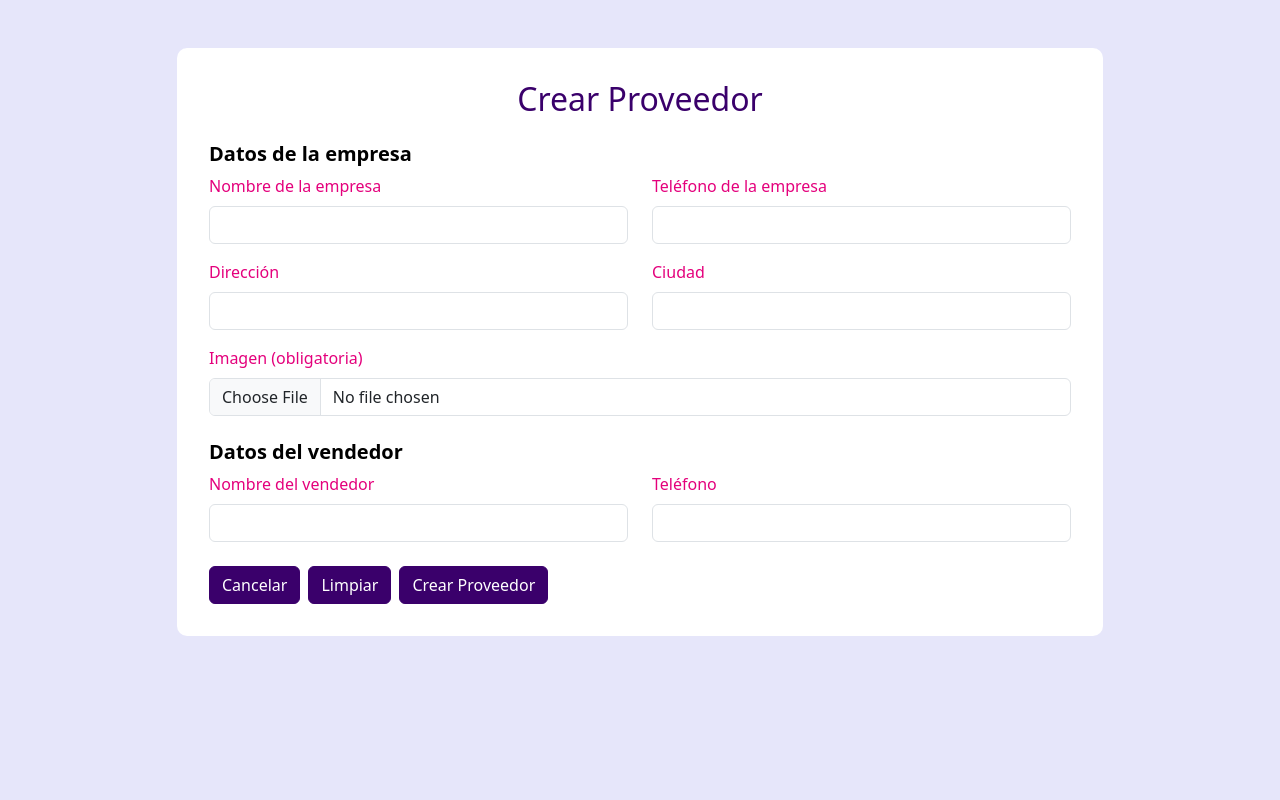
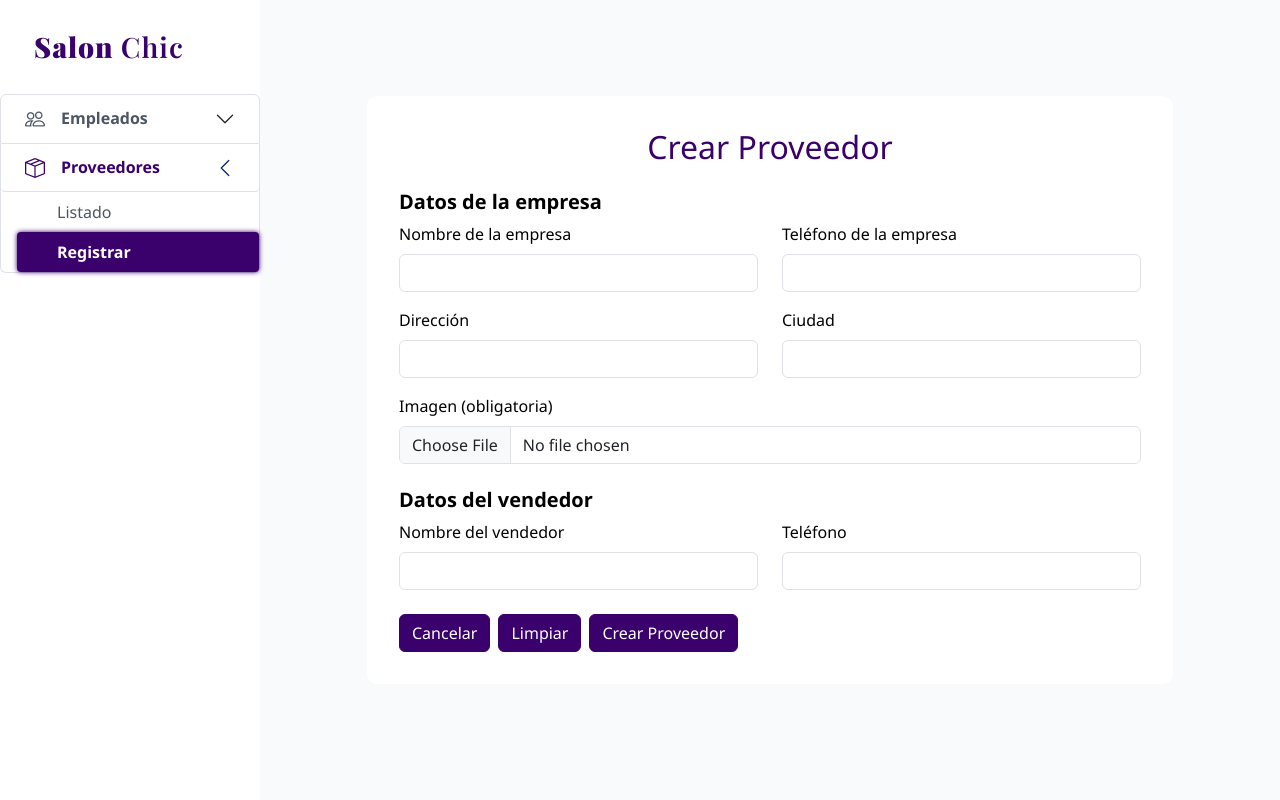
Before and after one commit to fernandaaguilar44/Salon_chic, a Laravel app: page /proveedores/create in a window 1280 px wide. Run offline with Laravel 12, Linux system fonts and the light colour scheme; data that the repository does not hold is empty.

Commit message:
Guardar cambios en el main

```diff
--- a/resources/views/empleados/show.blade.php
+++ b/resources/views/empleados/show.blade.php
@@ -54,6 +54,12 @@
     </style>
 </head>
 <body>
+@include('layouts.slider')
+<div class="container-fluid py-5">
+    <div class="row justify-content-center">
+        <div class="col-12 col-lg-10">
+        </div>
+    </div>
 
 <div class="container mt-5">
     <h2 class="mb-4 text-center" style="color: #4B0082;">Detalles del empleado</h2>
--- /dev/null
+++ b/resources/views/layouts/slider.blade.php
@@ -0,0 +1,291 @@
+<link href="https://fonts.googleapis.com/css2?family=Playfair+Display:wght@600;900&display=swap" rel="stylesheet">
+
+<button id="toggleBtn" class="btn-toggle d-lg-none" aria-label="Abrir menú" onclick="toggleSidebar()">
+    <i class="bi bi-list"></i>
+</button>
+
+<nav id="sidebar" class="sidebar">
+    <div class="sidebar-header">
+        <a href="" class="logo-text">Salon <span>Chic</span></a>
+        <button class="btn-close d-lg-none" aria-label="Cerrar menú" onclick="toggleSidebar()">
+            <i class="bi bi-x-lg"></i>
+        </button>
+    </div>
+
+    <div class="accordion" id="sidebarAccordion">
+        <div class="accordion-item">
+            <h2 class="accordion-header" id="headingEmpleados">
+                <button
+                    class="accordion-button {{ request()->routeIs('empleados.*') ? '' : 'collapsed' }}"
+                    type="button" data-bs-toggle="collapse" data-bs-target="#empleadosMenu"
+                    aria-expanded="{{ request()->routeIs('empleados.*') ? 'true' : 'false' }}"
+                    aria-controls="empleadosMenu">
+                    <i class="bi bi-people me-2"></i> Empleados
+                </button>
+            </h2>
+            <div id="empleadosMenu" class="accordion-collapse collapse {{ request()->routeIs('empleados.*') ? 'show' : '' }}" aria-labelledby="headingEmpleados" data-bs-parent="#sidebarAccordion">
+                <ul class="nav flex-column ps-3 mb-0">
+                    <li class="nav-item">
+                        <a href="{{ route('empleados.index') }}" class="nav-link {{ request()->routeIs('empleados.index') ? 'active' : '' }}">
+                            Listado
+                        </a>
+                    </li>
+                    <li class="nav-item">
+                        <a href="{{ route('empleados.create') }}" class="nav-link {{ request()->routeIs('empleados.create') ? 'active' : '' }}">
+                            Registrar
+                        </a>
+                    </li>
+                </ul>
+            </div>
+        </div>
+
+        <div class="accordion-item">
+            <h2 class="accordion-header" id="headingProveedores">
+                <button
+                    class="accordion-button {{ request()->routeIs('proveedores.*') ? '' : 'collapsed' }}"
+                    type="button" data-bs-toggle="collapse" data-bs-target="#proveedoresMenu"
+                    aria-expanded="{{ request()->routeIs('proveedores.*') ? 'true' : 'false' }}"
+                    aria-controls="proveedoresMenu">
+                    <i class="bi bi-box-seam me-2"></i> Proveedores
+                </button>
+            </h2>
+            <div id="proveedoresMenu" class="accordion-collapse collapse {{ request()->routeIs('proveedores.*') ? 'show' : '' }}" aria-labelledby="headingProveedores" data-bs-parent="#sidebarAccordion">
+                <ul class="nav flex-column ps-3 mb-0">
+                    <li class="nav-item">
+                        <a href="{{ route('proveedores.index') }}" class="nav-link {{ request()->routeIs('proveedores.index') ? 'active' : '' }}">
+                            Listado
+                        </a>
+                    </li>
+                    <li class="nav-item">
+                        <a href="{{ route('proveedores.create') }}" class="nav-link {{ request()->routeIs('proveedores.create') ? 'active' : '' }}">
+                            Registrar
+                        </a>
+                    </li>
+                </ul>
+            </div>
+        </div>
+    </div>
+</nav>
+
+<style>
+    :root {
+        --primary-color: #4b5563;
+        --accent-color: #3a006b;
+        --accent-color-hover: #3a006b;
+        --background-color: #f9fafb;
+        --sidebar-bg: #ffffff;
+        --text-color: #374151;
+        --text-active: #3a006b;
+    }
+
+    body {
+        margin: 0;
+        font-family: 'Segoe UI', Tahoma, Geneva, Verdana, sans-serif;
+        background-color: var(--background-color);
+        color: var(--text-color);
+    }
+
+    .logo-text {
+        font-size: 1.75rem;
+        font-weight: 900;
+        background: linear-gradient(90deg, #3a006b, #3a006b);
+        -webkit-background-clip: text;
+        -webkit-text-fill-color: transparent;
+        text-decoration: none;
+        font-family: 'Playfair Display', serif;
+        letter-spacing: 1px;
+        transition: transform 0.2s ease-in-out;
+        display: inline-block;
+        padding: 10px;
+    }
+
+    .logo-text:hover {
+        transform: scale(1.05);
+    }
+
+    .logo-text span {
+        color: var(--primary-color);
+        font-weight: 600;
+    }
+
+
+
+    .btn-toggle {
+        position: fixed;
+        top: 1rem;
+        left: 1rem;
+        background: var(--accent-color);
+        border: none;
+        color: white;
+        padding: 0.5rem 0.7rem;
+        font-size: 1.5rem;
+        border-radius: 0.35rem;
+        cursor: pointer;
+        z-index: 1100;
+        transition: background-color 0.2s;
+    }
+    .btn-toggle:hover,
+    .btn-toggle:focus {
+        background: var(--accent-color-hover);
+        outline: none;
+        box-shadow: 0 0 0 3px var(--accent-color);
+    }
+
+    .sidebar {
+        position: fixed;
+        top: 0;
+        left: 0;
+        width: 260px;
+        height: 100vh;
+        background: var(--sidebar-bg);
+        box-shadow: 2px 0 8px rgb(0 0 0 / 0.1);
+        padding: 1rem 0;
+        transform: translateX(-100%);
+        transition: transform 0.3s ease-in-out;
+        z-index: 1099;
+        display: flex;
+        flex-direction: column;
+    }
+    .sidebar.open {
+        transform: translateX(0);
+        z-index: 1200;
+    }
+
+    .sidebar-header {
+        padding: 0 1.5rem;
+        display: flex;
+        align-items: center;
+        justify-content: space-between;
+        margin-bottom: 1rem;
+    }
+    .sidebar-header h3 {
+        font-weight: 700;
+        font-size: 1.25rem;
+        color: var(--primary-color);
+        margin: 0;
+    }
+    .btn-close {
+        background: none;
+        border: none;
+        font-size: 1.5rem;
+        color: var(--primary-color);
+        cursor: pointer;
+        transition: color 0.2s;
+    }
+    .btn-close:hover,
+    .btn-close:focus {
+        color: var(--accent-color);
+        outline: none;
+        box-shadow: 0 0 0 3px var(--accent-color);
+    }
+
+    .accordion-button {
+        background: none !important;
+        border: none !important;
+        padding: 0.75rem 1.5rem;
+        font-size: 1rem;
+        font-weight: 600;
+        color: var(--primary-color);
+        display: flex;
+        align-items: center;
+        gap: 0.5rem;
+        border-radius: 0.25rem;
+        transition: background-color 0.15s, color 0.15s;
+    }
+    .accordion-button.collapsed {
+        color: var(--primary-color);
+    }
+    .accordion-button:not(.collapsed) {
+        background-color: var(--background-color);
+        color: var(--accent-color);
+        font-weight: 700;
+    }
+    .accordion-button:hover {
+        background-color: #ede9fe;
+        color: var(--accent-color-hover);
+    }
+    .accordion-button::after {
+        filter: none !important;
+        transition: transform 0.3s ease;
+    }
+    .accordion-button:not(.collapsed)::after {
+        transform: rotate(90deg);
+    }
+    .accordion-button:focus {
+        outline: none;
+        box-shadow: 0 0 0 3px var(--accent-color);
+    }
+
+    .nav-link {
+        display: block;
+        padding: 0.5rem 2.5rem;
+        font-weight: 500;
+        color: var(--primary-color);
+        text-decoration: none;
+        border-radius: 0.25rem;
+        transition: background-color 0.15s, color 0.15s;
+    }
+    .nav-link:hover {
+        background-color: #ede9fe;
+        color: var(--accent-color-hover);
+    }
+    .nav-link.active {
+        background-color: var(--accent-color);
+        color: white;
+        font-weight: 700;
+        box-shadow: 0 0 5px var(--accent-color);
+    }
+    .nav-link:focus {
+        outline: none;
+        box-shadow: 0 0 0 3px var(--accent-color);
+    }
+
+    .accordion-button i {
+        font-size: 1.25rem;
+        color: var(--primary-color);
+        transition: color 0.15s;
+    }
+    .accordion-button:hover i,
+    .accordion-button:not(.collapsed) i {
+        color: var(--accent-color);
+    }
+
+    @media (min-width: 992px) {
+        .sidebar {
+            transform: translateX(0);
+            box-shadow: none;
+        }
+        #toggleBtn {
+            display: none;
+        }
+        body {
+            padding-left: 260px;
+        }
+    }
+
+    .accordion-button:focus,
+    .nav-link:focus,
+    .btn-toggle:focus,
+    .btn-close:focus {
+        outline: none;
+        box-shadow: 0 0 0 3px #3a006b;
+    }
+</style>
+
+<link rel="stylesheet" href="https://cdn.jsdelivr.net/npm/bootstrap-icons@1.10.5/font/bootstrap-icons.css">
+
+<script>
+    function toggleSidebar() {
+        document.getElementById('sidebar').classList.toggle('open');
+    }
+
+    document.addEventListener('click', function(event) {
+        const sidebar = document.getElementById('sidebar');
+        const toggleBtn = document.getElementById('toggleBtn');
+        if (window.innerWidth < 992) {
+            if (!sidebar.contains(event.target) && !toggleBtn.contains(event.target)) {
+                sidebar.classList.remove('open');
+            }
+        }
+    });
+</script>
--- a/resources/views/llamados/create.blade.php
+++ b/resources/views/llamados/create.blade.php
@@ -71,6 +71,12 @@
     </style>
 </head>
 <body>
+@include('layouts.slider')
+<div class="container-fluid py-5">
+    <div class="row justify-content-center">
+        <div class="col-12 col-lg-10">
+        </div>
+    </div>
 
 <div class="container">
     <h3>Registrar nuevo llamado de atención</h3>
--- a/resources/views/llamados/historial.blade.php
+++ b/resources/views/llamados/historial.blade.php
@@ -44,6 +44,12 @@
     </style>
 </head>
 <body>
+@include('layouts.slider')
+<div class="container-fluid py-5">
+    <div class="row justify-content-center">
+        <div class="col-12 col-lg-10">
+        </div>
+    </div>
 
 <div class="container">
     <h3>Historial de llamados - {{ $empleado->nombre_empleado }}</h3>
--- a/resources/views/proveedores/create.blade.php
+++ b/resources/views/proveedores/create.blade.php
@@ -16,7 +16,7 @@
             color: black;
         }
         .form-label {
-            color: #e4007c;
+            color: #000000;
         }
         .btn-primary, .btn-secondary, .btn-danger {
             background-color: #3a006b;
@@ -36,10 +36,18 @@
     </style>
 </head>
 <body>
+@include('layouts.slider')
+<div class="container-fluid py-5">
+    <div class="row justify-content-center">
+        <div class="col-12 col-lg-10">
+    </div>
+</div>
+
 <div class="container py-5">
     <div class="row justify-content-center">
         <div class="col-12 col-lg-10">
             <div class="form-container">
+
                 <h2 class="mb-4 text-center" style="color: #3a006b;">Crear Proveedor</h2>
                 <form id="formProveedor" method="POST" action="{{ route('proveedores.store') }}" enctype="multipart/form-data" novalidate>
                     @csrf
--- a/resources/views/proveedores/edit.blade.php
+++ b/resources/views/proveedores/edit.blade.php
@@ -39,6 +39,12 @@
     </style>
 </head>
 <body>
+@include('layouts.slider')
+<div class="container-fluid py-5">
+    <div class="row justify-content-center">
+        <div class="col-12 col-lg-10">
+        </div>
+    </div>
 
 <div class="container py-5">
     <div class="row justify-content-center">
--- a/resources/views/proveedores/index.blade.php
+++ b/resources/views/proveedores/index.blade.php
@@ -114,6 +114,12 @@
     </style>
 </head>
 <body>
+@include('layouts.slider')
+<div class="container-fluid py-5">
+    <div class="row justify-content-center">
+        <div class="col-12 col-lg-10">
+        </div>
+    </div>
 
 <div class="container py-5">
     <div class="table-container">
--- a/resources/views/proveedores/show.blade.php
+++ b/resources/views/proveedores/show.blade.php
@@ -40,6 +40,12 @@
     </style>
 </head>
 <body>
+@include('layouts.slider')
+<div class="container-fluid py-5">
+    <div class="row justify-content-center">
+        <div class="col-12 col-lg-10">
+        </div>
+    </div>
 
 <div class="container mt-5">
     <h2 class="mb-4">Detalles del Proveedor</h2>
```
Also changed, not shown: resources/views/empleados/create.blade.php (+7 -0 lines), resources/views/empleados/edit.blade.php (+7 -0 lines), resources/views/empleados/index.blade.php (+7 -0 lines).
